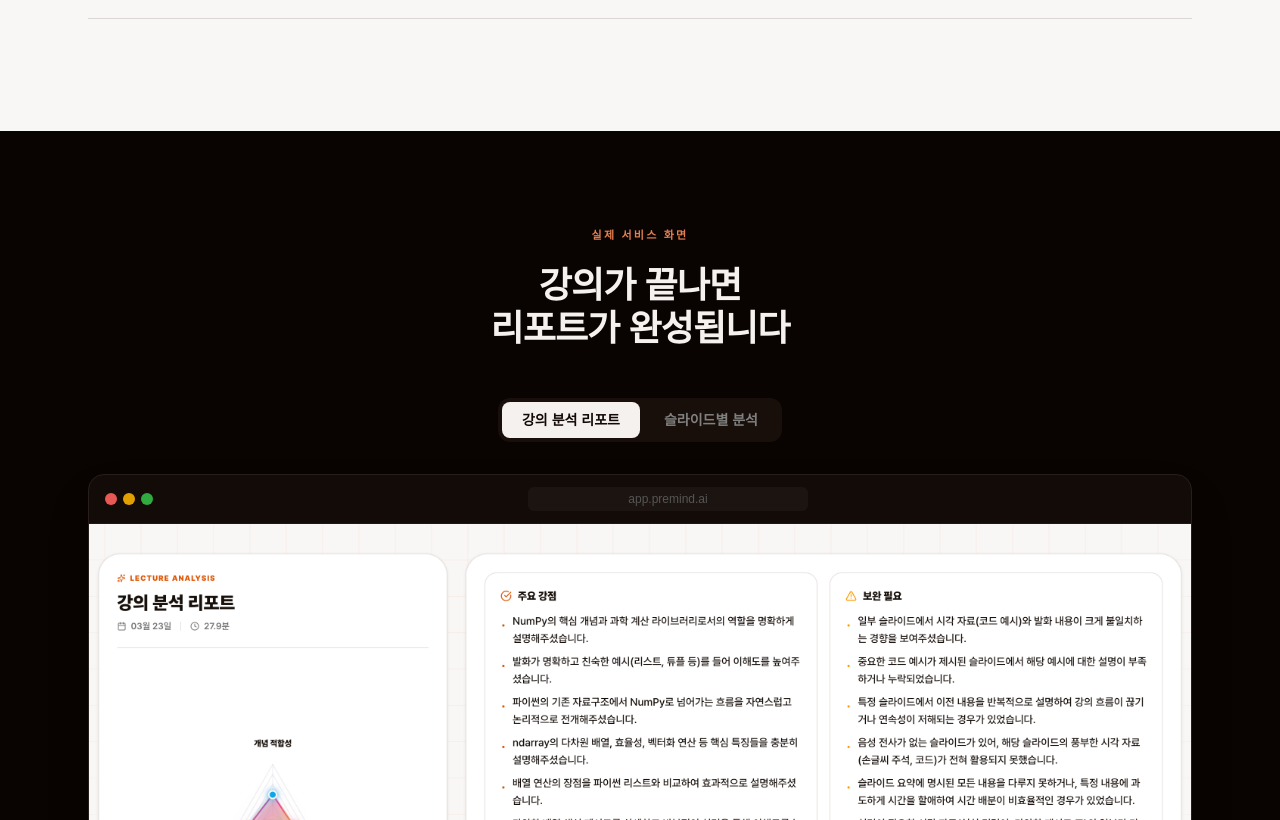
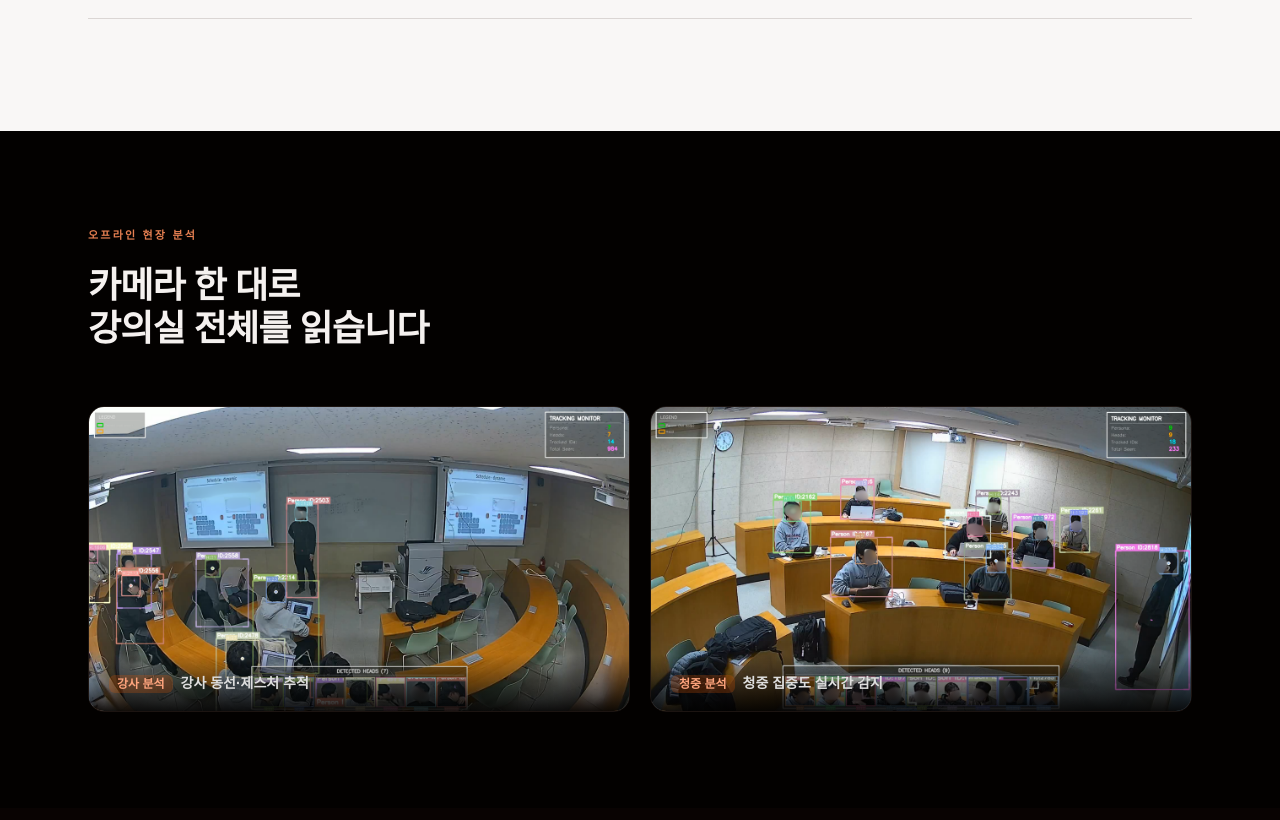
Before and after one commit to CAMORIX/premind-landing, a Next.js app: page / in a window 1280 px wide. Shown: the part 1980-2800 px from the top of the page. Built offline with nearby package versions, Linux system fonts and the light colour scheme; a web font is replaced by a local one.

Commit message:
Bug fixed & added offline lecture images

```diff
--- a/app/layout.tsx
+++ b/app/layout.tsx
@@ -2,7 +2,7 @@ import type { Metadata } from "next";
 import "./globals.css";
 
 export const metadata: Metadata = {
-  title: "PREMIND — 강의·발표 AI 분석 플랫폼",
+  title: "PREMIND",
   description:
     "청중 집중도와 강사 전달력을 실시간으로 분석해 강의를 개선합니다. 오프라인 강의실부터 온라인 강의까지, PREMIND가 데이터로 보여줍니다.",
   icons: {
--- a/app/page.tsx
+++ b/app/page.tsx
@@ -9,9 +9,8 @@ import {
   useSpring,
   AnimatePresence,
 } from "motion/react";
-import Link from "next/link";
 import { ArrowRight, BarChart3, Brain, Check, Monitor, Users, X } from "lucide-react";
-import { ReactLenis } from "lenis/react";
+import { ReactLenis, useLenis } from "lenis/react";
 
 /* ────────────────────────────────────────
    Navbar
@@ -36,6 +35,13 @@ function Navbar() {
   const [activeSection, setActiveSection] = useState<string | null>(null);
   const [hoveredNav, setHoveredNav] = useState<string | null>(null);
   const [mobileOpen, setMobileOpen] = useState(false);
+  const lenis = useLenis();
+
+  const handleNavClick = (e: React.MouseEvent<HTMLAnchorElement>, href: string) => {
+    e.preventDefault();
+    lenis?.scrollTo(href, { duration: 1.4, easing: (t: number) => Math.min(1, 1.001 - Math.pow(2, -10 * t)) });
+    setMobileOpen(false);
+  };
 
   useEffect(() => {
     const onScroll = () => {
@@ -176,6 +182,7 @@ function Navbar() {
               <a
                 key={href}
                 href={href}
+                onClick={(e) => handleNavClick(e, href)}
                 onMouseEnter={() => setHoveredNav(href)}
                 onMouseLeave={() => setHoveredNav(null)}
                 className="relative px-4 py-[7px] rounded-lg text-[13px] font-medium select-none focus:outline-none"
@@ -204,20 +211,13 @@ function Navbar() {
                 <AnimatePresence>
                   {isActive && (
                     <motion.span
-                      layoutId="nav-active-dot"
+                      key={href}
                       className="absolute -bottom-[3px] left-1/2 w-1 h-1 rounded-full"
-                      style={{
-                        background: "oklch(0.62 0.19 44)",
-                        translateX: "-50%",
-                      }}
+                      style={{ background: "oklch(0.62 0.19 44)", translateX: "-50%" }}
                       initial={{ opacity: 0, scale: 0 }}
                       animate={{ opacity: 1, scale: 1 }}
                       exit={{ opacity: 0, scale: 0 }}
-                      transition={{
-                        type: "spring",
-                        stiffness: 500,
-                        damping: 28,
-                      }}
+                      transition={{ duration: 0.18, ease: "easeOut" }}
                     />
                   )}
                 </AnimatePresence>
@@ -290,7 +290,7 @@ function Navbar() {
                 <motion.a
                   key={href}
                   href={href}
-                  onClick={() => setMobileOpen(false)}
+                  onClick={(e) => handleNavClick(e, href)}
                   initial={{ opacity: 0, x: -10 }}
                   animate={{ opacity: 1, x: 0 }}
                   transition={{
@@ -311,8 +311,8 @@ function Navbar() {
                 transition={{ delay: 0.15 }}
                 className="pt-2 pb-1"
               >
-                <Link
-                  href="/login"
+                <a
+                  href="mailto:support@camorix.com"
                   onClick={() => setMobileOpen(false)}
                   className="flex items-center justify-center gap-1.5 w-full py-3 rounded-xl text-sm font-bold text-white"
                   style={{
@@ -320,8 +320,8 @@ function Navbar() {
                     boxShadow: "0 4px 16px oklch(0.62 0.19 44 / 0.35)",
                   }}
                 >
-                  로그인 <ArrowRight size={13} />
-                </Link>
+                  도입 문의하기 <ArrowRight size={13} />
+                </a>
               </motion.div>
             </div>
           </motion.div>
@@ -785,65 +785,181 @@ function ComparisonTable() {
   const ref = useRef<HTMLDivElement>(null);
   const inView = useInView(ref, { once: true, margin: "-60px" });
   const rows = [
-    { label: "오프라인 강의실 카메라 분석", competitor: false, highlight: true },
-    { label: "온라인 강의 분석", competitor: true, highlight: false },
-    { label: "실시간 청중 집중도 측정", competitor: false, highlight: false },
-    { label: "강사 제스처·전달력 분석", competitor: false, highlight: false },
-    { label: "강의 종료 후 AI 리포트 자동 생성", competitor: false, highlight: false },
+    { label: "오프라인 강의실 카메라 분석", icon: <Monitor size={14} />, competitor: false, highlight: true },
+    { label: "온라인 강의 분석",             icon: <Monitor size={14} />, competitor: true,  highlight: false },
+    { label: "실시간 청중 집중도 측정",       icon: <Users size={14} />,   competitor: false, highlight: false },
+    { label: "강사 제스처·전달력 분석",       icon: <Brain size={14} />,   competitor: false, highlight: false },
+    { label: "강의 종료 후 AI 리포트 자동 생성", icon: <BarChart3 size={14} />, competitor: false, highlight: false },
   ];
   return (
-    <div ref={ref} className="max-w-2xl mx-auto rounded-2xl overflow-hidden" style={{ border: "1px solid oklch(0.88 0.006 55)", background: "oklch(1 0 0)" }}>
+    <div ref={ref} className="max-w-2xl mx-auto">
+      {/* Column headers */}
       <motion.div
-        className="grid grid-cols-[1fr_120px_120px]"
-        style={{ borderBottom: "1px solid oklch(0.88 0.006 55)" }}
+        className="grid mb-3 px-1"
+        style={{ gridTemplateColumns: "1fr 72px 100px" }}
         initial={{ opacity: 0, y: 10 }}
         animate={inView ? { opacity: 1, y: 0 } : {}}
         transition={{ duration: 0.4 }}
       >
-        <div className="px-6 py-4" />
-        <div className="px-4 py-4 flex items-center justify-center" style={{ borderLeft: "1px solid oklch(0.88 0.006 55)" }}>
-          <span className="text-xs font-bold" style={{ color: "oklch(0.58 0 0)" }}>타사 솔루션</span>
+        <div />
+        <div className="flex items-center justify-center py-2">
+          <span className="text-xs font-semibold" style={{ color: "oklch(0.55 0 0)" }}>타사</span>
         </div>
-        <div className="px-4 py-4 flex items-center justify-center" style={{ borderLeft: "1px solid oklch(0.88 0.006 55)", background: "oklch(0.62 0.19 44 / 0.06)" }}>
-          <span className="text-xs font-bold" style={{ color: "oklch(0.52 0.17 44)" }}>프리마인드</span>
+        <div className="flex items-center justify-center py-2 rounded-t-xl" style={{ background: "oklch(0.62 0.19 44)" }}>
+          <span className="text-xs font-black text-white">프리마인드</span>
         </div>
       </motion.div>
-      {rows.map(({ label, competitor, highlight }, i) => (
+
+      {/* Table body */}
+      <div className="rounded-2xl overflow-hidden" style={{ border: "1px solid oklch(0.88 0.006 55)", background: "oklch(1 0 0)" }}>
+        {rows.map(({ label, icon, competitor, highlight }, i) => (
           <motion.div
             key={label}
-          className="grid grid-cols-[1fr_120px_120px] items-center"
-          style={{ borderTop: "1px solid oklch(0.92 0.004 55)", background: highlight ? "oklch(0.62 0.19 44 / 0.04)" : "transparent" }}
-          initial={{ opacity: 0, x: -12 }}
+            className="grid items-center"
+            style={{
+              gridTemplateColumns: "1fr 72px 100px",
+              borderTop: i > 0 ? "1px solid oklch(0.93 0.004 55)" : undefined,
+              background: highlight ? "oklch(0.62 0.19 44 / 0.03)" : "transparent",
+            }}
+            initial={{ opacity: 0, x: -14 }}
             animate={inView ? { opacity: 1, x: 0 } : {}}
-          transition={{ duration: 0.4, delay: 0.1 + i * 0.07, ease: [0.22, 1, 0.36, 1] }}
+            transition={{ duration: 0.45, delay: 0.1 + i * 0.07, ease: [0.22, 1, 0.36, 1] }}
           >
-          <div className="px-6 py-4 flex items-center gap-2.5">
+            {/* Feature label */}
+            <div className="px-4 py-4 flex items-start sm:items-center gap-2">
               {highlight && (
-              <span className="shrink-0 text-[9px] font-black px-1.5 py-0.5 rounded tracking-widest uppercase" style={{ background: "oklch(0.62 0.19 44 / 0.12)", color: "oklch(0.52 0.17 44)" }}>핵심</span>
+                <span
+                  className="shrink-0 text-[9px] font-black px-1.5 py-0.5 rounded tracking-widest uppercase text-white mt-0.5 sm:mt-0"
+                  style={{ background: "oklch(0.62 0.19 44)" }}
+                >
+                  핵심
+                </span>
               )}
-            <span className="text-sm font-medium" style={{ color: "oklch(0.20 0.018 45)" }}>{label}</span>
+              <span className="shrink-0 hidden sm:block" style={{ color: "oklch(0.62 0.19 44 / 0.55)" }}>{icon}</span>
+              <span
+                className="text-xs sm:text-sm leading-snug"
+                style={{ color: "oklch(0.22 0.018 45)", fontWeight: highlight ? 600 : 400 }}
+              >
+                {label}
+              </span>
             </div>
-          <div className="py-4 flex items-center justify-center" style={{ borderLeft: "1px solid oklch(0.92 0.004 55)" }}>
+
+            {/* Competitor */}
+            <div className="py-4 flex items-center justify-center" style={{ borderLeft: "1px solid oklch(0.93 0.004 55)" }}>
               <motion.div
                 initial={{ scale: 0, opacity: 0 }}
                 animate={inView ? { scale: 1, opacity: 1 } : { scale: 0, opacity: 0 }}
-              transition={{ type: "spring", stiffness: 500, damping: 20, delay: 0.2 + i * 0.07 }}
+                transition={{ type: "spring", stiffness: 480, damping: 22, delay: 0.2 + i * 0.07 }}
               >
-              {competitor ? <Check size={17} style={{ color: "oklch(0.60 0 0)" }} /> : <X size={17} style={{ color: "oklch(0.75 0 0)" }} />}
+                {competitor ? (
+                  <div className="w-6 h-6 rounded-full flex items-center justify-center" style={{ background: "oklch(0.93 0 0)" }}>
+                    <Check size={12} style={{ color: "oklch(0.58 0 0)" }} />
+                  </div>
+                ) : (
+                  <div className="w-6 h-6 rounded-full flex items-center justify-center" style={{ background: "oklch(0.96 0 0)" }}>
+                    <X size={12} style={{ color: "oklch(0.76 0 0)" }} />
+                  </div>
+                )}
               </motion.div>
             </div>
-          <div className="py-4 flex items-center justify-center" style={{ borderLeft: "1px solid oklch(0.92 0.004 55)", background: highlight ? "oklch(0.62 0.19 44 / 0.08)" : "oklch(0.62 0.19 44 / 0.03)" }}>
+
+            {/* PREMIND */}
+            <div
+              className="py-4 flex items-center justify-center"
+              style={{
+                borderLeft: "1px solid oklch(0.88 0.006 55)",
+                background: highlight ? "oklch(0.62 0.19 44 / 0.10)" : "oklch(0.62 0.19 44 / 0.05)",
+              }}
+            >
               <motion.div
                 initial={{ scale: 0, opacity: 0 }}
                 animate={inView ? { scale: 1, opacity: 1 } : { scale: 0, opacity: 0 }}
-              transition={{ type: "spring", stiffness: 500, damping: 20, delay: 0.28 + i * 0.07 }}
+                transition={{ type: "spring", stiffness: 480, damping: 22, delay: 0.28 + i * 0.07 }}
               >
-              <Check size={17} style={{ color: "oklch(0.52 0.17 44)" }} />
+                <div
+                  className="w-6 h-6 rounded-full flex items-center justify-center text-white"
+                  style={{
+                    background: "oklch(0.62 0.19 44)",
+                    boxShadow: "0 2px 10px oklch(0.62 0.19 44 / 0.45)",
+                  }}
+                >
+                  <Check size={12} />
+                </div>
               </motion.div>
             </div>
           </motion.div>
         ))}
       </div>
+    </div>
+  );
+}
+
+/* ────────────────────────────────────────
+   Offline Scene
+──────────────────────────────────────── */
+function OfflineScene() {
+  const ref = useRef<HTMLDivElement>(null);
+  const inView = useInView(ref, { once: true, margin: "-80px" });
+
+  const shots = [
+    { src: "/teacher.png", label: "강사 동선·제스처 추적", badge: "강사 분석" },
+    { src: "/students.png", label: "청중 집중도 실시간 감지", badge: "청중 분석" },
+  ];
+
+  return (
+    <section style={{ background: "oklch(0.07 0.015 44)" }}>
+      <div className="max-w-6xl mx-auto px-6 py-24" ref={ref}>
+        <motion.div
+          className="mb-14"
+          initial={{ opacity: 0, y: 16 }}
+          animate={inView ? { opacity: 1, y: 0 } : {}}
+          transition={{ duration: 0.55, ease: [0.22, 1, 0.36, 1] }}
+        >
+          <Overline light>오프라인 현장 분석</Overline>
+          <h2
+            className="text-3xl sm:text-4xl font-black tracking-[-0.025em]"
+            style={{ color: "oklch(0.96 0.005 55)", lineHeight: 1.2 }}
+          >
+            카메라 한 대로
+            <br />
+            강의실 전체를 읽습니다
+          </h2>
+        </motion.div>
+
+        <div className="grid grid-cols-1 md:grid-cols-2 gap-5">
+          {shots.map(({ src, label, badge }, i) => (
+            <motion.div
+              key={src}
+              initial={{ opacity: 0, y: 28 }}
+              animate={inView ? { opacity: 1, y: 0 } : {}}
+              transition={{ duration: 0.6, delay: i * 0.15, ease: [0.22, 1, 0.36, 1] }}
+              className="relative rounded-2xl overflow-hidden"
+              style={{ border: "1px solid oklch(0.20 0.015 44)" }}
+            >
+              <img
+                src={src}
+                alt={label}
+                className="w-full h-auto block"
+              />
+              {/* Label */}
+              <div
+                className="absolute bottom-0 left-0 right-0 px-5 py-4"
+                style={{ background: "linear-gradient(to top, oklch(0.05 0.01 44 / 0.9) 0%, transparent 100%)" }}
+              >
+                <span className="text-xs font-bold px-2 py-0.5 rounded-md mr-2"
+                  style={{ background: "oklch(0.62 0.19 44 / 0.25)", color: "oklch(0.80 0.12 44)" }}
+                >
+                  {badge}
+                </span>
+                <span className="text-sm font-semibold" style={{ color: "oklch(0.90 0 0)" }}>
+                  {label}
+                </span>
+              </div>
+            </motion.div>
+          ))}
+        </div>
+      </div>
+    </section>
   );
 }
 
@@ -944,21 +1060,18 @@ function ProductScreenshots() {
             className="flex items-center gap-2 px-4 py-3 border-b"
             style={{ borderColor: "oklch(0.22 0.015 44)" }}
           >
-            <div className="flex gap-1.5">
+            <div className="flex gap-1.5 shrink-0">
               <div className="w-3 h-3 rounded-full" style={{ background: "oklch(0.65 0.18 25)" }} />
               <div className="w-3 h-3 rounded-full" style={{ background: "oklch(0.75 0.16 80)" }} />
               <div className="w-3 h-3 rounded-full" style={{ background: "oklch(0.65 0.18 145)" }} />
             </div>
+            <div className="flex-1 flex justify-center px-2">
               <div
-              className="flex-1 mx-4 rounded-md px-3 py-1 text-xs text-center"
-              style={{
-                background: "oklch(0.20 0.015 44)",
-                color: "oklch(0.45 0 0)",
-                maxWidth: "280px",
-                margin: "0 auto",
-              }}
+                className="w-full max-w-[240px] rounded-md px-3 py-1 text-xs text-center"
+                style={{ background: "oklch(0.20 0.015 44)", color: "oklch(0.45 0 0)" }}
               >
                 app.premind.ai
+              </div>
             </div>
           </div>
 
@@ -1177,6 +1290,8 @@ export default function LandingPage() {
         </section>
 
         <FeaturesSection />
+
+        <OfflineScene />
 
         <ProductScreenshots />
 
```
Also changed, not shown: public/students.png (added), public/teacher.png (added). Lines whose indentation alone changed are shown as unchanged.
